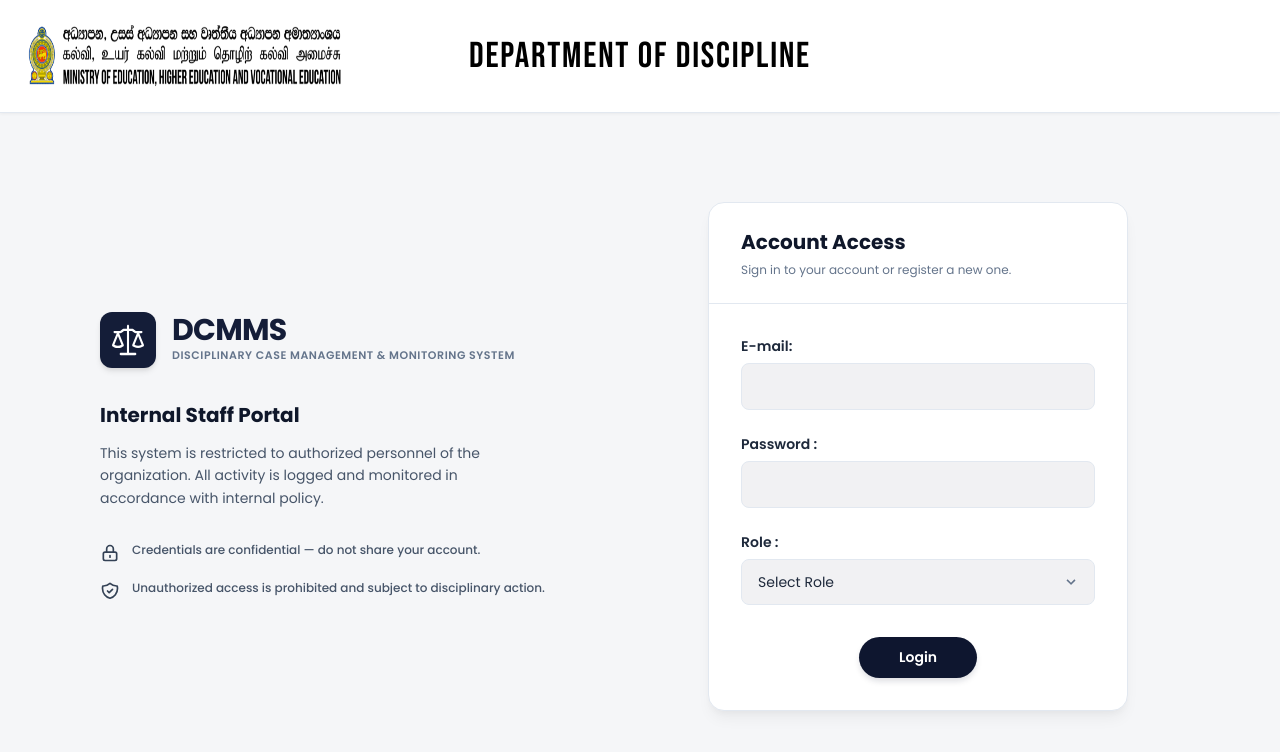
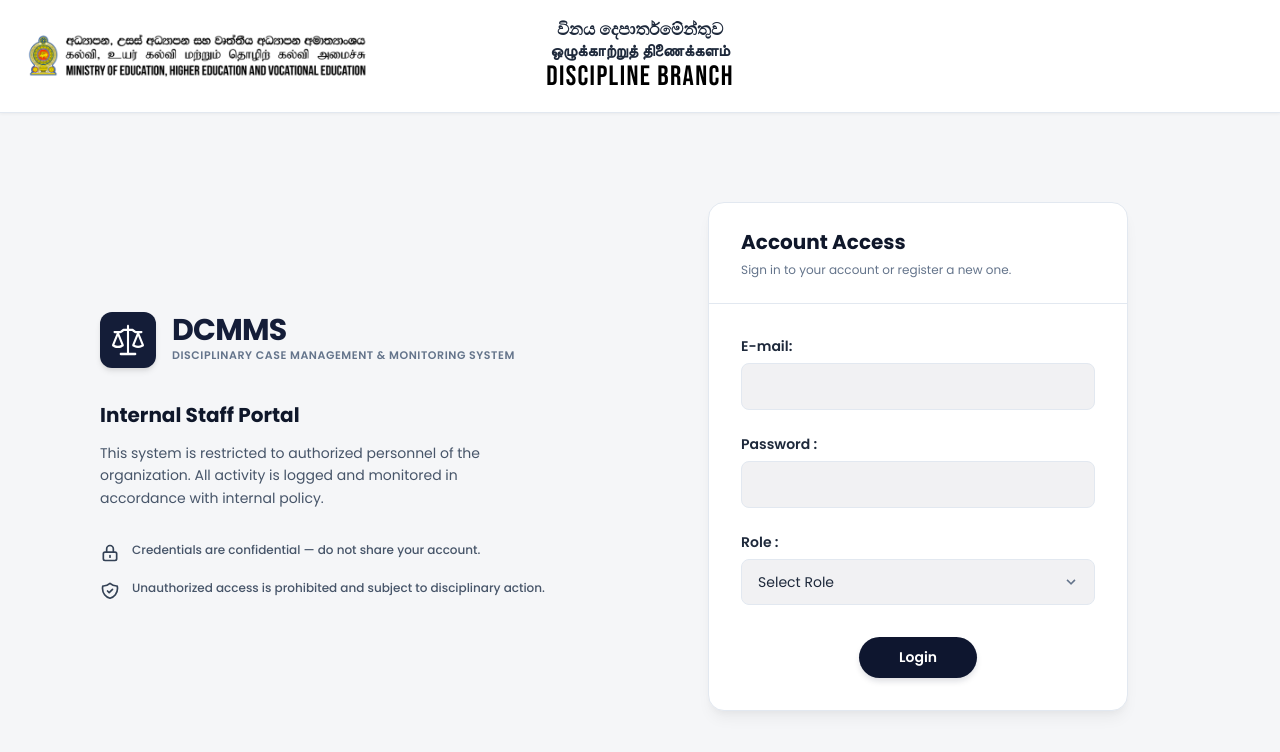
Before and after one commit to Avishka-kavishan/Discipline-Management-Monitoring-System, a Next.js app: page / in a window 1280 px wide. Shown: the top 752 px of the page. Built offline with nearby package versions, Linux system fonts and the light colour scheme.

Commit message:
feat: implement login page UI and global styles for the discipline management system

```diff
--- a/app/globals.css
+++ b/app/globals.css
@@ -46,18 +46,55 @@ body {
   justify-content: center;
 }
 
+.brand-logo-img {
+  height: 40px;
+  width: auto;
+  object-fit: contain;
+}
+
 .header-title {
+  display: flex;
+  flex-direction: column;
+  align-items: center;
+  justify-content: center;
+  gap: 2px;
+  text-align: center;
+}
+
+.header-title-sinhala {
+  font-family: var(--font-sans);
+  font-size: 13px;
+  font-weight: 600;
+  color: #1e293b;
+  line-height: 1.2;
+}
+
+.header-title-tamil {
+  font-family: var(--font-sans);
+  font-size: 12px;
+  font-weight: 600;
+  color: #1e293b;
+  line-height: 1.2;
+}
+
+.header-title-english {
   font-family: var(--font-bebas);
-  font-size: 28px;
+  font-size: 20px;
   color: #000000;
   letter-spacing: 0.05em;
   font-weight: 400;
-  text-align: center;
+  line-height: 1.1;
 }
 
 @media (min-width: 768px) {
-  .header-title {
-    font-size: 32px;
+  .header-title-sinhala {
+    font-size: 15px;
+  }
+  .header-title-tamil {
+    font-size: 14px;
+  }
+  .header-title-english {
+    font-size: 24px;
   }
 }
 
@@ -75,12 +112,24 @@ body {
     left: 24px;
     top: 50%;
     transform: translateY(-50%);
+    display: flex;
+    justify-content: flex-start;
+  }
+
+  .brand-logo-img {
+    height: 48px;
   }
 }
 
 @media (min-width: 1200px) {
-  .header-title {
-    font-size: 36px;
+  .header-title-sinhala {
+    font-size: 17px;
+  }
+  .header-title-tamil {
+    font-size: 16px;
+  }
+  .header-title-english {
+    font-size: 28px;
   }
 }
 
--- a/app/page.tsx
+++ b/app/page.tsx
@@ -9,14 +9,16 @@ export default function Home() {
           <Image
             src="/logo.png"
             alt="Ministry of Education Logo"
-            width={320}
-            height={70}
-            className="h-12 w-auto object-contain"
+            width={768}
+            height={107}
+            className="brand-logo-img"
             priority
           />
         </div>
         <div className="header-title">
-          DEPARTMENT OF DISCIPLINE
+          <div className="header-title-sinhala">විනය දෙපාර්තමේන්තුව</div>
+          <div className="header-title-tamil">ஒழுக்காற்றுத் திணைக்களம்</div>
+          <div className="header-title-english">DISCIPLINE BRANCH</div>
         </div>
       </header>
 
```
